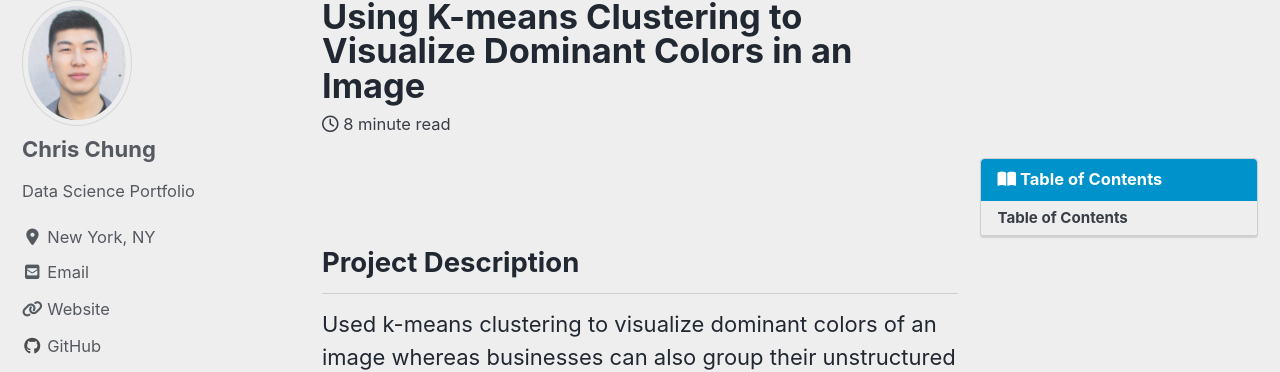
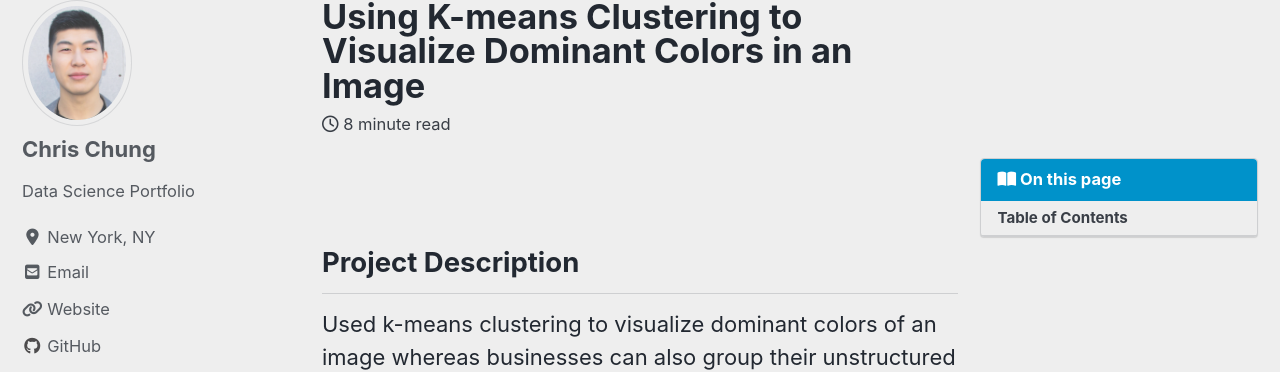
Before and after one commit to chrispfchung/chrispfchung.github.io, a Jekyll site: the page built from _posts/2019-08-09-color-clustering.md, in a window 1280 px wide and 900 px high, scrolled down 973 px. Shown: the part 88-460 px from the top of the window. Built offline with Jekyll 4.4.1, drawn with Linux system fonts in a browser that asks for light colours; cached includes are drawn as plain includes; nearby versions of some CDN libraries.

Commit message:
removed toclabel

```diff
--- a/_posts/2019-08-09-color-clustering.md
+++ b/_posts/2019-08-09-color-clustering.md
@@ -8,7 +8,6 @@ header:
 excerpt: "Has a teacher ever handed your class a bag of candy to count..."
 mathjax: "true"
 toc: true
-toc_label: "Table of Contents"
 toc_icon : "book-open"
 toc_sticky: true
 
```
